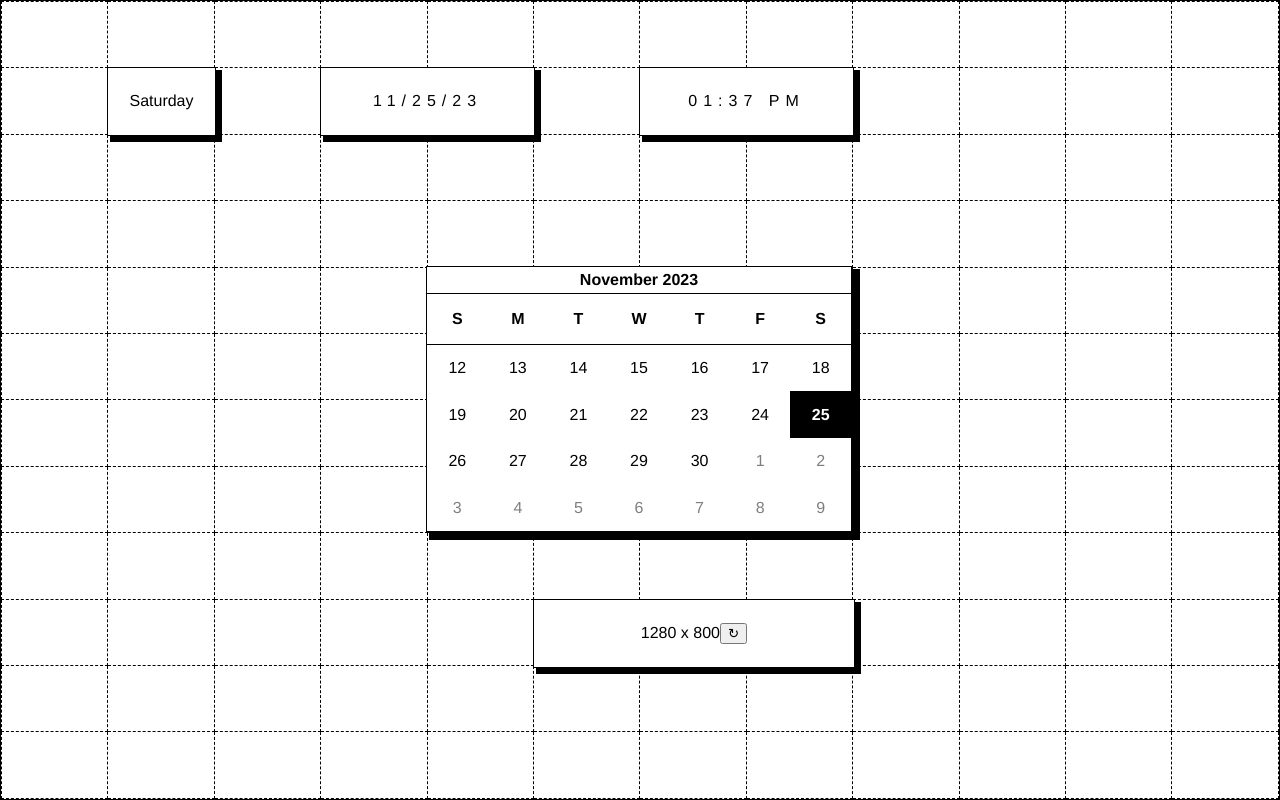
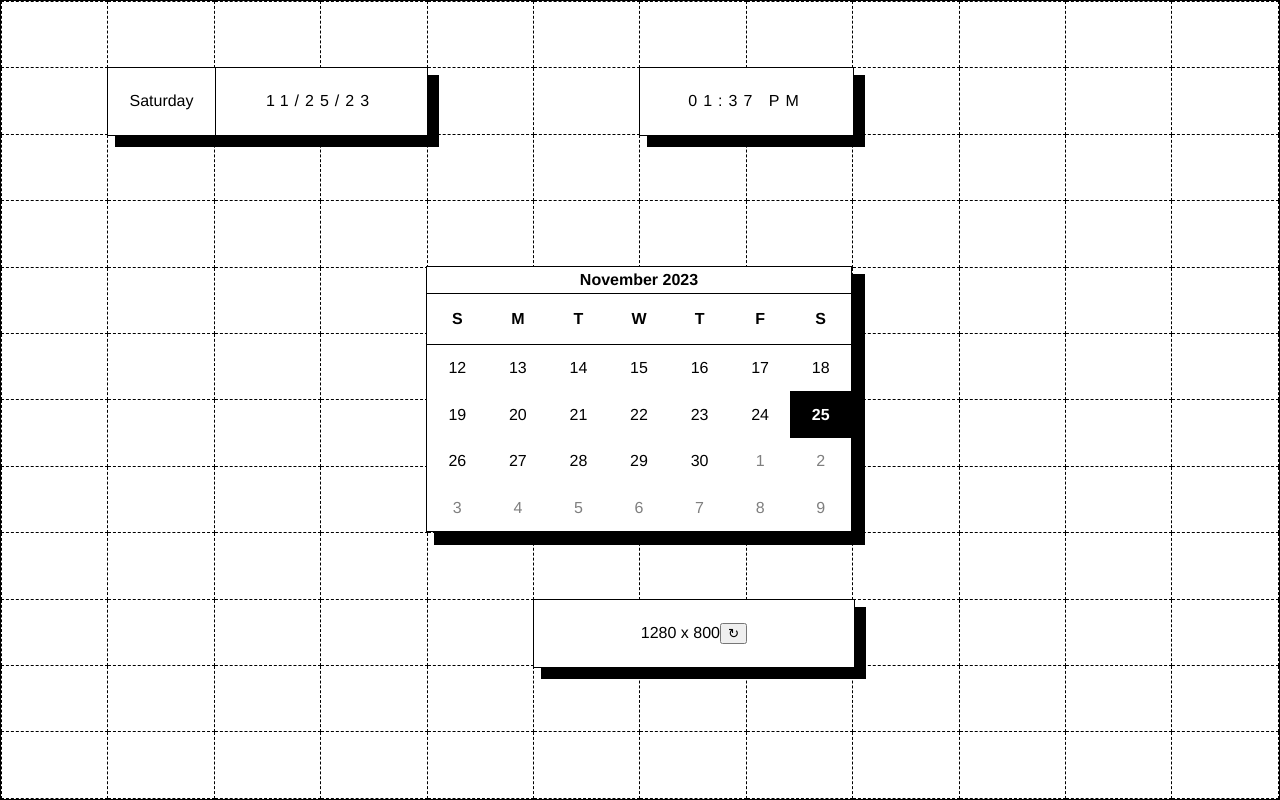
Before and after one commit to sebinsuresh/kindle-calendar-1, a website built with webpack: page index.html in a window 1280 px wide. Built offline with nearby package versions, Linux system fonts and the light colour scheme.

Commit message:
Changes after testing shadow on top of element

```diff
--- a/src/WidgetManager.js
+++ b/src/WidgetManager.js
@@ -31,8 +31,8 @@ export class WidgetManager {
   static GridRows = 12;
   static shadowWidth = 5;
   static shadowHeight = 5;
-  static shadowXOffset = 3;
-  static shadowYOffset = 3;
+  static shadowXOffset = 8;
+  static shadowYOffset = 8;
 
   static Widgets = {
     clock: {
--- a/src/index.js
+++ b/src/index.js
@@ -21,20 +21,20 @@ function handleOnLoad() {
     showHalfCells: false,
   });
 
+  widgetManager.createWidget('date', {
+    xColumn: 2,
+    yColumn: 1,
+    widthColumns: 2,
+    heightRows: 1,
+    showShadow: true,
+  });
+
   widgetManager.createWidget('day', {
     xColumn: 1,
     yColumn: 1,
     widthColumns: 1,
     heightRows: 1,
     displayMode: DayWidget.DisplayModes.Long,
-    showShadow: true,
-  });
-
-  widgetManager.createWidget('date', {
-    xColumn: 3,
-    yColumn: 1,
-    widthColumns: 2,
-    heightRows: 1,
     showShadow: true,
   });
 
--- a/style.css
+++ b/style.css
@@ -23,12 +23,12 @@ div.widget {
   /* display: inline-block; */
   border: thin solid;
   position: absolute;
-  /* box-shadow: black 10px 10px; */
 }
 
 div.shadow {
   position: absolute;
   background-color: black;
+  z-index: -1;
 }
 
 /* Clock and Date Style */
```
Also changed, not shown: dist/main.js.
